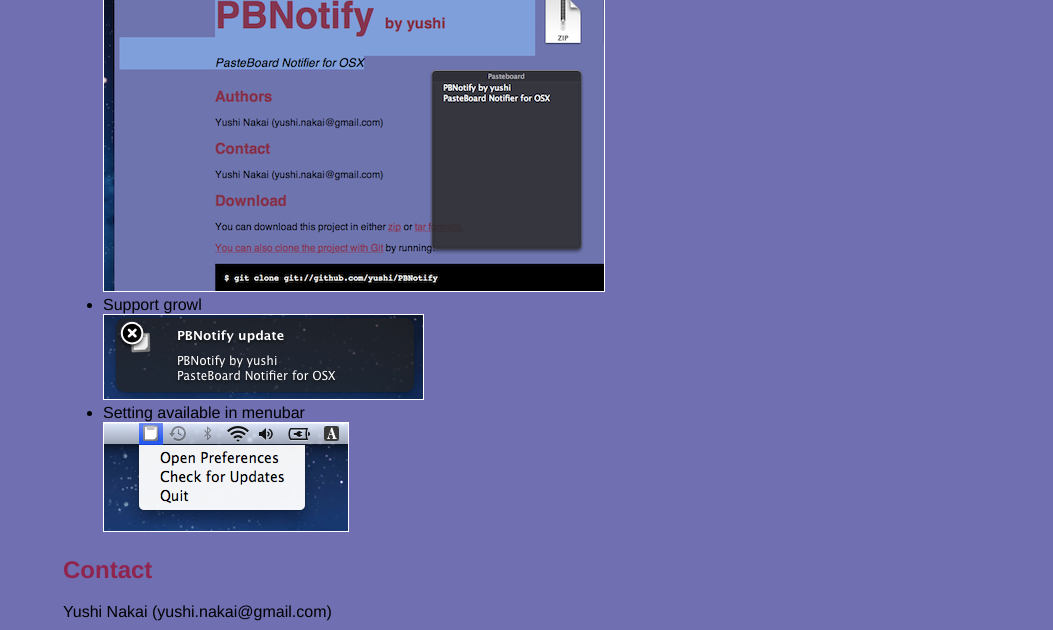
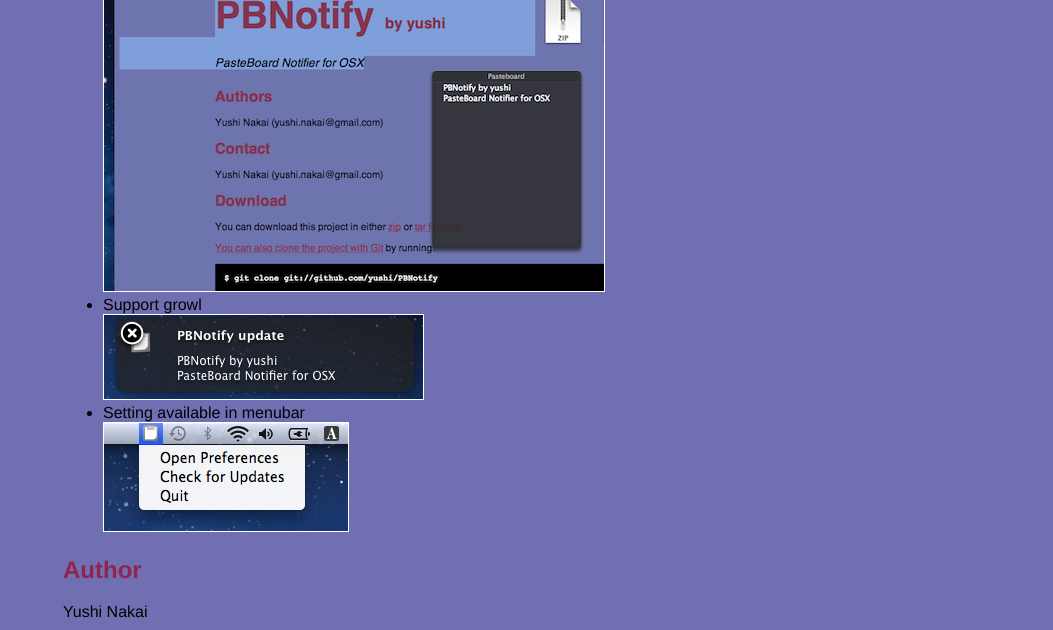
Before and after one commit to yushi/PBNotify, a plain HTML site: page index.html in a window 1280 px wide. Shown: the part 322-952 px from the top of the page, without its empty margins (227-1280 px from the left). Drawn offline with Linux system fonts and the light colour scheme.

Commit message:
fixed contact and author

```diff
--- a/index.html
+++ b/index.html
@@ -65,14 +65,10 @@
     </ul>
     <p></p>
 
-    <!--
-      <h2>Authors</h2>
-      <p>Yushi Nakai (yushi.nakai@gmail.com)
-<br/>      </p>
-      -->
+    <h2>Author</h2>
+    <p>Yushi Nakai<br/>      </p>
     <h2>Contact</h2>
-    <p>Yushi Nakai (yushi.nakai@gmail.com)
-<br/>      </p>
+    <p>yushi (dot) nakai (at) gmail (dot) com<br/>      </p>
     <h2>Download</h2>
     <p>
       Download version 1.0 from <a href="https://github.com/downloads/yushi/PBNotify/PBNotify-v1.0.zip">here</a>
```
